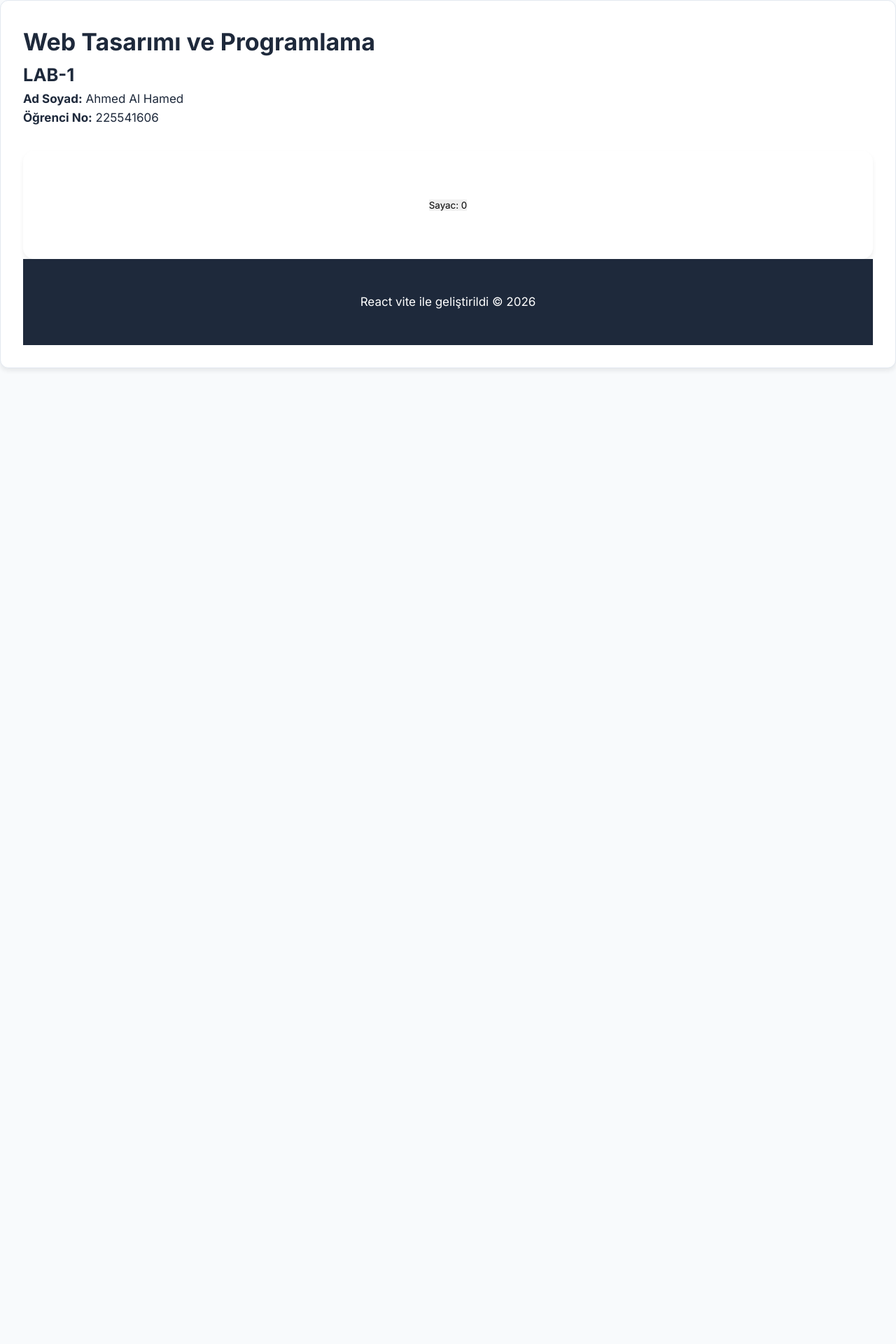
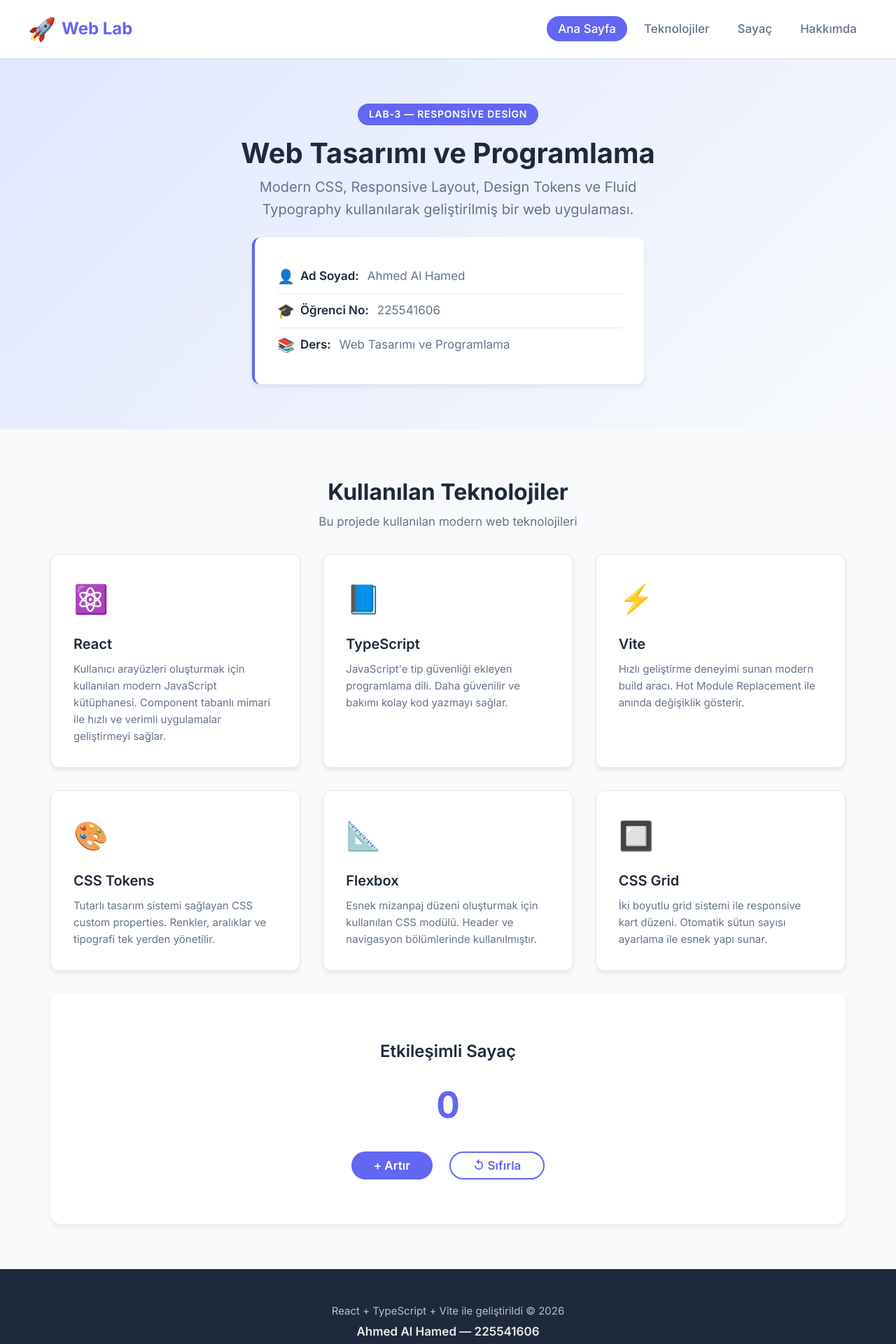
Before and after one commit to AHMEDMOM1/web-lab-hello, a React (Vite) app: page / in a window 1280 px wide. Shown: the top 1920 px of the page at 70% size. Before the commit the page ends 800 px from the top, so only its background shows below. Built offline with nearby package versions, Linux system fonts and the light colour scheme.

Commit message:
feat: rebuild App.tsx with semantic HTML, Flexbox nav, Grid cards, counter, footer

```diff
--- a/index.html
+++ b/index.html
@@ -1,10 +1,11 @@
 <!doctype html>
-<html lang="en">
+<html lang="tr">
   <head>
     <meta charset="UTF-8" />
     <link rel="icon" type="image/svg+xml" href="/vite.svg" />
     <meta name="viewport" content="width=device-width, initial-scale=1.0" />
-    <title>web-lab-hello</title>
+    <meta name="description" content="Web Tasarımı ve Programlama — LAB-3 Responsive Layout" />
+    <title>Web Lab — LAB-3 Responsive</title>
   </head>
   <body>
     <div id="root"></div>
--- a/src/App.tsx
+++ b/src/App.tsx
@@ -5,24 +5,153 @@ function App() {
   const [count, setCount] = useState(0)
 
   return (
-    <div className="container">
-      <div className="card">
-        <h1>Web Tasarımı ve Programlama</h1>
-        <h2>LAB-1</h2>
-        <div className="info">
-          <p><strong>Ad Soyad:</strong> Ahmed Al Hamed</p>
-          <p><strong>Öğrenci No:</strong> 225541606</p>
+    <>
+      {/* ── HEADER / NAV — Flexbox ── */}
+      <header className="header">
+        <nav className="nav" role="navigation" aria-label="Ana navigasyon">
+          <div className="nav__brand">
+            <span className="nav__brand-icon" aria-hidden="true">🚀</span>
+            Web Lab
+          </div>
+          <ul className="nav__links">
+            <li><a href="#hero" className="nav__link nav__link--active">Ana Sayfa</a></li>
+            <li><a href="#tech" className="nav__link">Teknolojiler</a></li>
+            <li><a href="#counter" className="nav__link">Sayaç</a></li>
+            <li><a href="#about" className="nav__link">Hakkımda</a></li>
+          </ul>
+        </nav>
+      </header>
+
+      {/* ── HERO SECTION ── */}
+      <section className="hero" id="hero">
+        <span className="hero__badge">LAB-3 — Responsive Design</span>
+        <h1 className="hero__title">Web Tasarımı ve Programlama</h1>
+        <p className="hero__subtitle">
+          Modern CSS, Responsive Layout, Design Tokens ve Fluid Typography
+          kullanılarak geliştirilmiş bir web uygulaması.
+        </p>
+
+        {/* ── Student Info Card ── */}
+        <div className="info-card" id="about">
+          <div className="info-card__row">
+            <span className="info-card__icon" aria-hidden="true">👤</span>
+            <span className="info-card__label">Ad Soyad:</span>
+            <span className="info-card__value">Ahmed Al Hamed</span>
+          </div>
+          <div className="info-card__row">
+            <span className="info-card__icon" aria-hidden="true">🎓</span>
+            <span className="info-card__label">Öğrenci No:</span>
+            <span className="info-card__value">225541606</span>
+          </div>
+          <div className="info-card__row">
+            <span className="info-card__icon" aria-hidden="true">📚</span>
+            <span className="info-card__label">Ders:</span>
+            <span className="info-card__value">Web Tasarımı ve Programlama</span>
+          </div>
         </div>
-        <div className="counter-section">
-          <button onClick={() => setCount((count) => count + 1)}>
-            Sayac: {count}
-          </button>
+      </section>
+
+      {/* ── MAIN CONTENT ── */}
+      <main className="main">
+        {/* ── Technologies — CSS Grid Cards ── */}
+        <section id="tech">
+          <div className="section-header">
+            <h2 className="section-header__title">Kullanılan Teknolojiler</h2>
+            <p className="section-header__desc">Bu projede kullanılan modern web teknolojileri</p>
+          </div>
+
+          <div className="cards-grid">
+            <article className="card">
+              <span className="card__icon" aria-hidden="true">⚛️</span>
+              <h3 className="card__title">React</h3>
+              <p className="card__desc">
+                Kullanıcı arayüzleri oluşturmak için kullanılan modern JavaScript kütüphanesi.
+                Component tabanlı mimari ile hızlı ve verimli uygulamalar geliştirmeyi sağlar.
+              </p>
+            </article>
+
+            <article className="card">
+              <span className="card__icon" aria-hidden="true">📘</span>
+              <h3 className="card__title">TypeScript</h3>
+              <p className="card__desc">
+                JavaScript'e tip güvenliği ekleyen programlama dili.
+                Daha güvenilir ve bakımı kolay kod yazmayı sağlar.
+              </p>
+            </article>
+
+            <article className="card">
+              <span className="card__icon" aria-hidden="true">⚡</span>
+              <h3 className="card__title">Vite</h3>
+              <p className="card__desc">
+                Hızlı geliştirme deneyimi sunan modern build aracı.
+                Hot Module Replacement ile anında değişiklik gösterir.
+              </p>
+            </article>
+
+            <article className="card">
+              <span className="card__icon" aria-hidden="true">🎨</span>
+              <h3 className="card__title">CSS Tokens</h3>
+              <p className="card__desc">
+                Tutarlı tasarım sistemi sağlayan CSS custom properties.
+                Renkler, aralıklar ve tipografi tek yerden yönetilir.
+              </p>
+            </article>
+
+            <article className="card">
+              <span className="card__icon" aria-hidden="true">📐</span>
+              <h3 className="card__title">Flexbox</h3>
+              <p className="card__desc">
+                Esnek mizanpaj düzeni oluşturmak için kullanılan CSS modülü.
+                Header ve navigasyon bölümlerinde kullanılmıştır.
+              </p>
+            </article>
+
+            <article className="card">
+              <span className="card__icon" aria-hidden="true">🔲</span>
+              <h3 className="card__title">CSS Grid</h3>
+              <p className="card__desc">
+                İki boyutlu grid sistemi ile responsive kart düzeni.
+                Otomatik sütun sayısı ayarlama ile esnek yapı sunar.
+              </p>
+            </article>
+          </div>
+        </section>
+
+        {/* ── COUNTER SECTION ── */}
+        <section className="counter-section" id="counter">
+          <h2 className="counter-section__title">Etkileşimli Sayaç</h2>
+          <div className="counter__display" aria-live="polite" aria-label={`Sayaç değeri: ${count}`}>
+            {count}
+          </div>
+          <div className="counter__buttons">
+            <button
+              className="btn btn--primary"
+              onClick={() => setCount(c => c + 1)}
+              aria-label="Sayacı artır"
+            >
+              + Artır
+            </button>
+            <button
+              className="btn btn--outline"
+              onClick={() => setCount(0)}
+              aria-label="Sayacı sıfırla"
+            >
+              ↺ Sıfırla
+            </button>
+          </div>
+        </section>
+      </main>
+
+      {/* ── FOOTER ── */}
+      <footer className="footer">
+        <div className="footer__content">
+          <p className="footer__text">
+            React + TypeScript + Vite ile geliştirildi &copy; {new Date().getFullYear()}
+          </p>
+          <p className="footer__brand">Ahmed Al Hamed — 225541606</p>
         </div>
-        <footer className="footer">
-          <p>React vite ile geliştirildi &copy; {new Date().getFullYear()}</p>
-        </footer>
-      </div>
-    </div>
+      </footer>
+    </>
   )
 }
 
```
